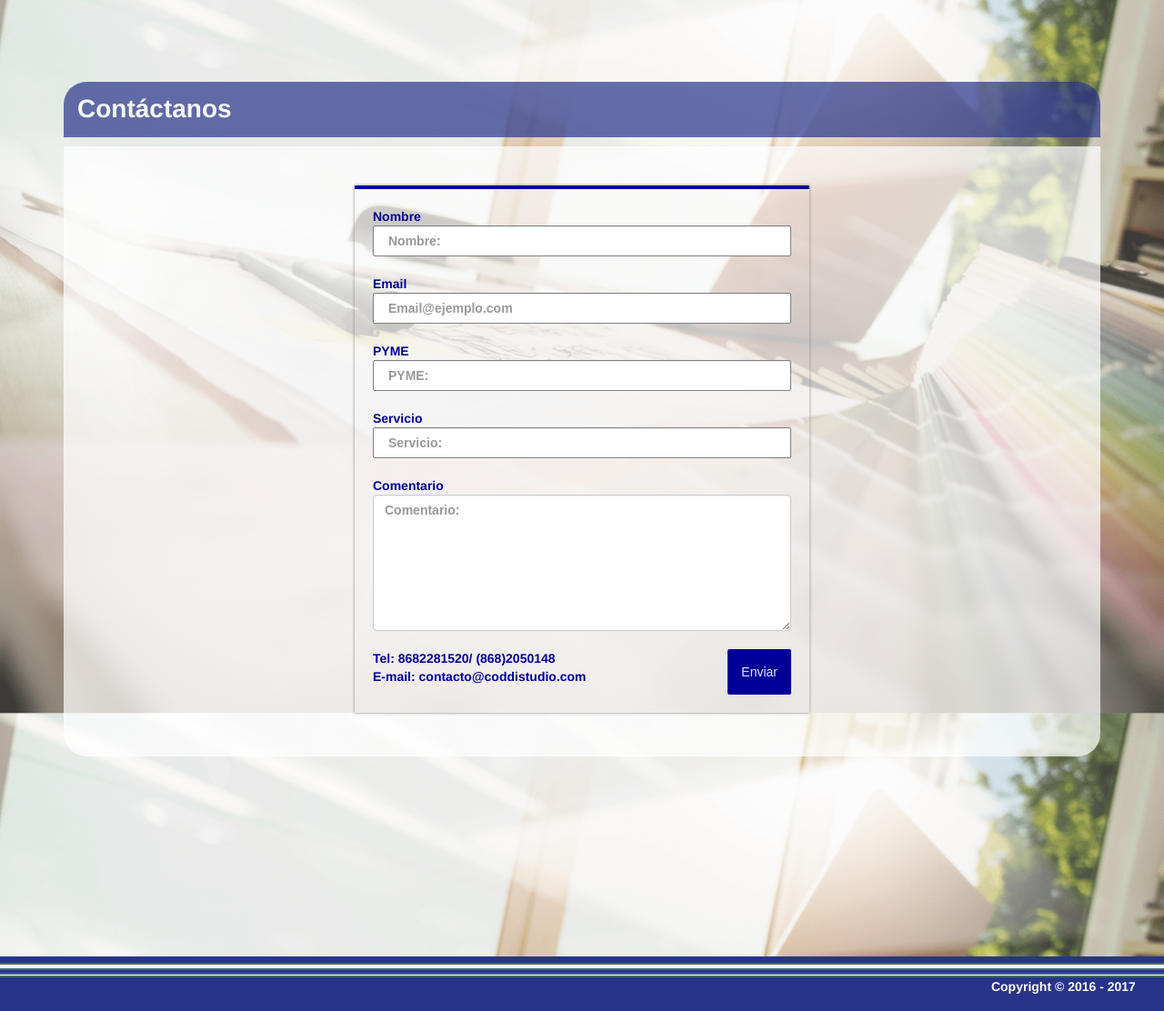
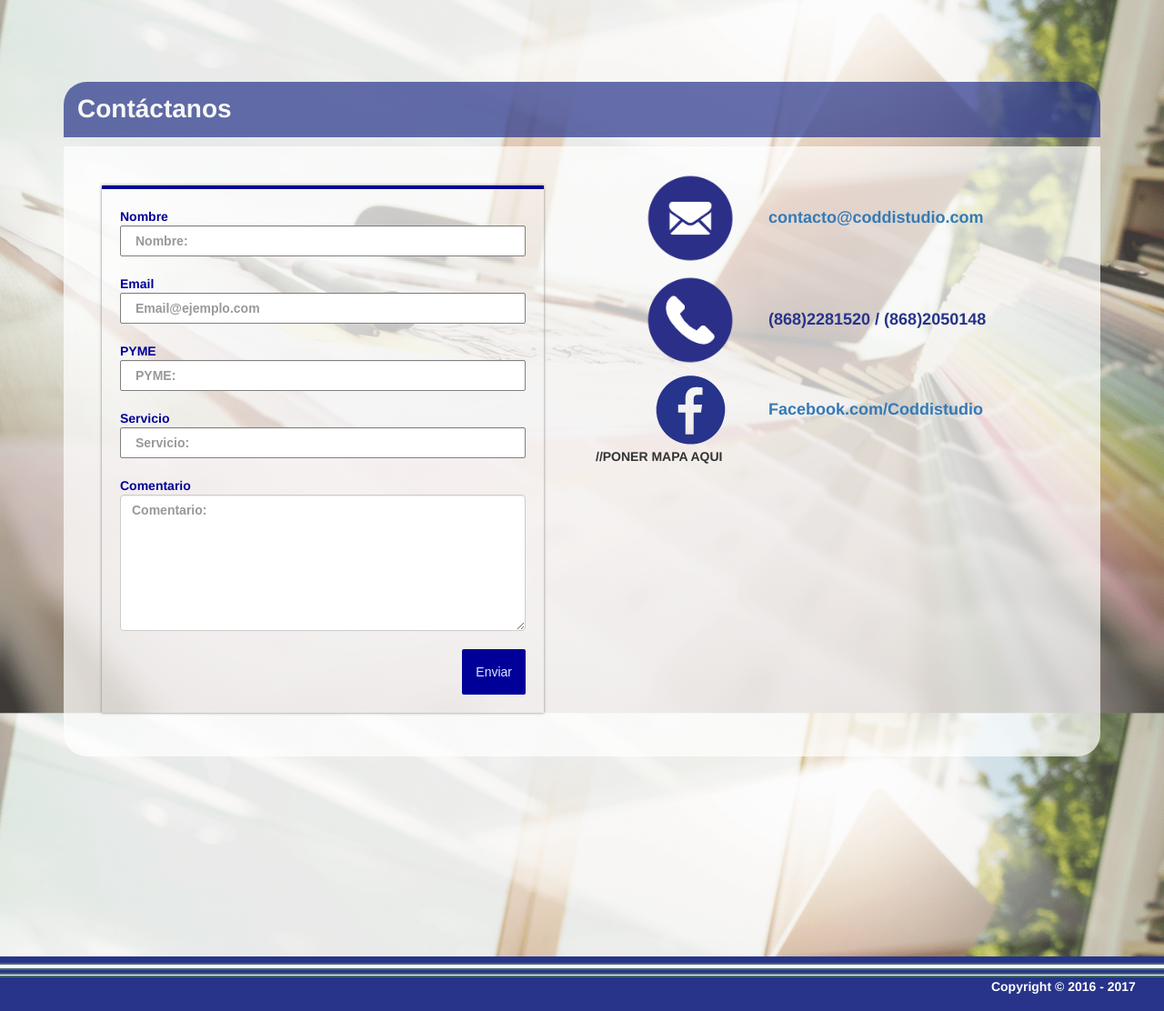
Before and after one commit to VictorCoddistudio/Coddistudio, a PHP site: page /contacto in a window 1280 px wide. Shown: the part 69-1181 px from the top of the page at 91% size. Run offline with PHP 8.4, Linux system fonts and the light colour scheme; some libraries are stand-ins or nearby versions.

Commit message:
contacto logos

```diff
--- a/css/estilos.css
+++ b/css/estilos.css
@@ -53,6 +53,10 @@ a:hover {
 	text-decoration: underline;
 }
 
+.textContacto{
+     color: #27348A;
+		 font-size: 18px;
+}
 
 
 /* --- Footer --- */
--- a/views/contacto.view.php
+++ b/views/contacto.view.php
@@ -12,8 +12,8 @@
 			<h1 class="titulo">Contáctanos</h1>
 		</div>
 	</div>
-	<div class="contenedor col-sm-12">
-		<div class="row">
+	<div class="row contenedor">
+		<div class="col-sm-6">
 		<div class="contenido wrap">
 			<form action="<?php echo htmlspecialchars($_SERVER['PHP_SELF']); ?>" method="post">
 				Nombre
@@ -39,9 +39,39 @@
 
 				<input type="submit" name="submit" class="btn btn-primary" value="Enviar ">
 
-					Tel: 8682281520/ (868)2050148 <br/>
-					E-mail: contacto@coddistudio.com
+
 			</form>
+		</div>
+	</div>
+	<div class="col-sm-6">
+		<div class="row imgcenter">
+			<div class="col-sm-3 col-sm-offset-1">
+				<img src="imagenes/iconos/correo-electronico.png" title="Email" alt="E-mail" class="img-responsive center-block" />
+			</div>
+			<div class="col-sm-7 textContacto">
+				<a href="mailto:contacto@coddistudio.com" target="_blank">contacto@coddistudio.com</a>
+			</div>
+		</div>
+		<div class="row imgcenter">
+			<div class="col-sm-3 col-sm-offset-1">
+				<img src="imagenes/iconos/telefono.png" title="Email" alt="E-mail" class="img-responsive center-block" />
+			</div>
+			<div class="col-sm-7 textContacto">
+				(868)2281520 / (868)2050148
+			</div>
+		</div>
+		<div class="row imgcenter">
+			<div class="col-sm-3 col-sm-offset-1">
+				<img src="imagenes/iconos/coddistudiofacebook.png" title="Email" alt="E-mail" class="img-responsive center-block" />
+			</div>
+			<div class="col-sm-7 textContacto">
+				<a href="https://www.facebook.com/coddistudio/" target="_blank">Facebook.com/Coddistudio</a>
+			</div>
+		</div>
+		<div class="row imgcenter">
+			<div class="col-sm-12">
+					//PONER MAPA AQUI
+			</div>
 		</div>
 	</div>
 </div>
--- a/views/header.view.php
+++ b/views/header.view.php
@@ -1,4 +1,4 @@
-	 <meta charset="utf-8"/>
+   <meta charset="utf-8"/>
 	 <meta name="viewport" content="width=device-width, user-scalable=no,initial-scale=1.0, maximum-scale=1.0, minimum-scale=1.0"/>
 	 <link rel="shortcut icon" type="image/png" href="imagenes/iconos/coddi-loguito.png" />
 	 <script src="http://code.jquery.com/jquery-latest.js"></script>
```
Also changed, not shown: views/servicios.view.php (+5 -5 lines), imagenes/iconos/correo-electronico.png (added), imagenes/iconos/telefono.png (added). Lines whose indentation alone changed are shown as unchanged.
